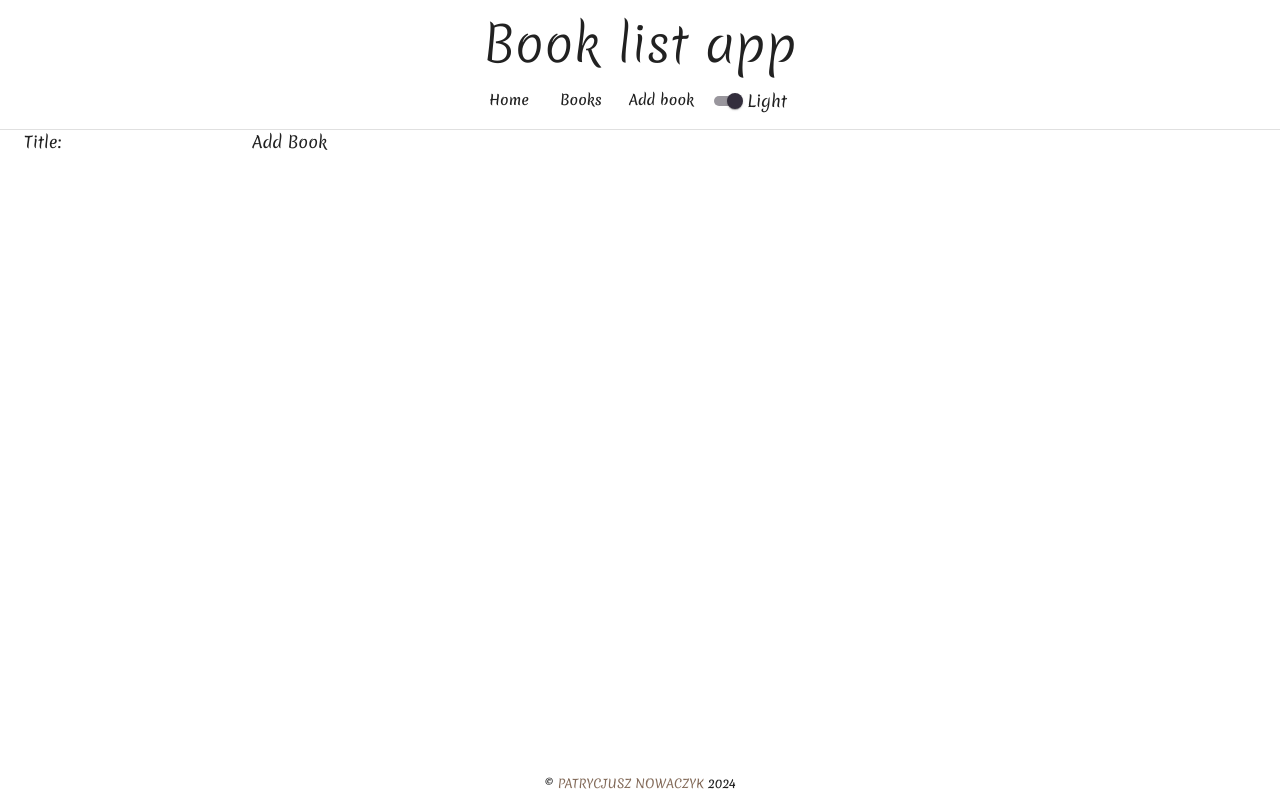
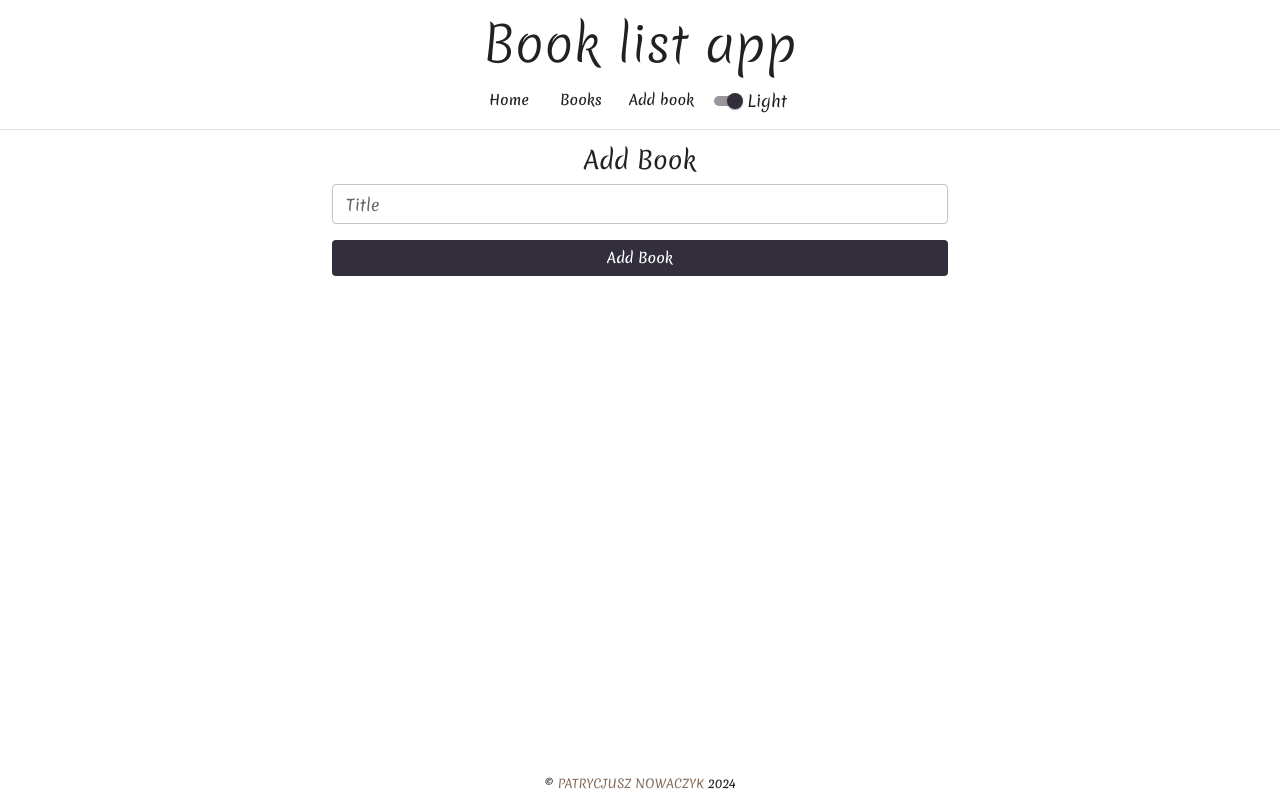
Before and after one commit to PatrycjuszNowaczyk/book-list-crud, a React (Vite) app: page /add-book in a window 1280 px wide. Built offline with nearby package versions, Linux system fonts and the light colour scheme.

Commit message:
refactor: AddBook component

```diff
--- /dev/null
+++ b/src/components/AddBook/AddBookForm.jsx
@@ -0,0 +1,56 @@
+import { useContext, useState } from 'react'
+import TextField from '@mui/material/TextField'
+import Stack from '@mui/material/Stack'
+import Button from '@/components/Button'
+import { Grid } from '@mui/material'
+import BookListContext from '@/contexts/BookListContext/BookListContext'
+
+const initialState = {
+  title: '',
+}
+
+const AddBookForm = () => {
+  const { addBook } = useContext(BookListContext)
+  const [book, setBook] = useState(initialState)
+
+  const handleSubmit = event => {
+    event.preventDefault()
+    const id = new Date().getTime()
+    const bookToAdd = { id, ...book }
+    addBook(bookToAdd)
+    setBook(initialState)
+  }
+
+  return (
+    <form onSubmit={handleSubmit}>
+      <Grid container>
+        <Grid item xs={0} sm={2} md={3} xl={4}/>
+
+        <Grid item xs={12} sm={8} md={6} xl={4}>
+          <Stack>
+            <TextField
+              type="text"
+              name="title"
+              label="Title"
+              size="small"
+              value={book.title}
+              onChange={event => setBook({ ...book, title: event.target.value })}
+              sx={{
+                marginBottom: 2,
+              }}
+            />
+
+            <Button
+              type="submit"
+              variant="contained"
+            >
+              Add Book
+            </Button>
+          </Stack>
+        </Grid>
+      </Grid>
+    </form>
+  )
+}
+
+export default AddBookForm
--- a/src/components/AddBook/index.jsx
+++ b/src/components/AddBook/index.jsx
@@ -1,23 +1,23 @@
-import { useContext } from 'react'
-import BookListContext from '@/contexts/BookListContext/BookListContext'
+import Box from '@mui/material/Box'
+import AddBookForm from './AddBookForm'
+import Typography from '@mui/material/Typography'
+
 const AddBook = () => {
-  const { addBook } = useContext(BookListContext)
-
-  const handleAddBook = (event) => {
-    event.preventDefault()
-    const id = new Date().getTime()
-    const title = event.target.title.value
-    addBook({ id, title })
-  }
 
   return (
-    <form onSubmit={handleAddBook}>
-      <label>
-        Title:
-        <input type="text" name="title"/>
-      </label>
-      <button type="submit">Add Book</button>
-    </form>
+    <Box component="section">
+      <Typography
+        gutterBottom
+        variant="h4"
+        sx={{
+          paddingTop: 2,
+          textAlign: 'center',
+        }}
+      >
+        Add Book
+      </Typography>
+      <AddBookForm/>
+    </Box>
   )
 }
 
```
